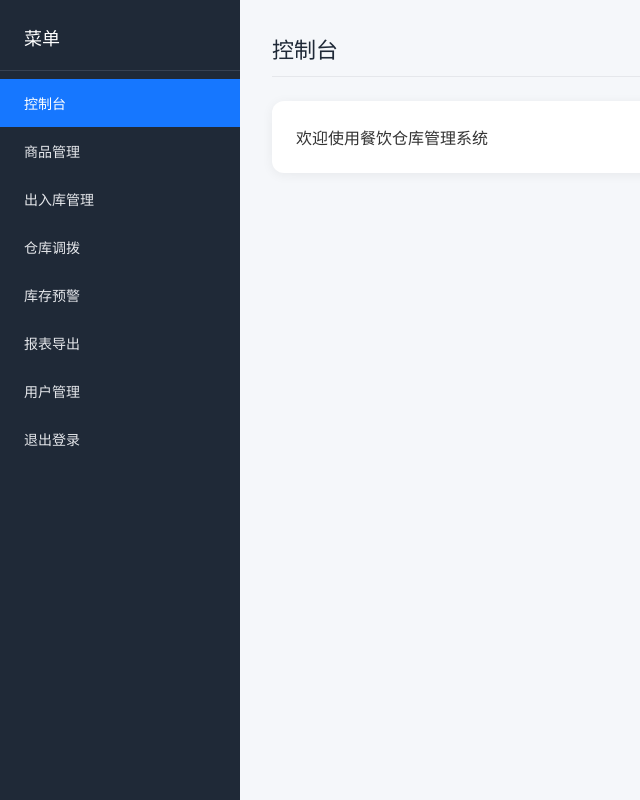
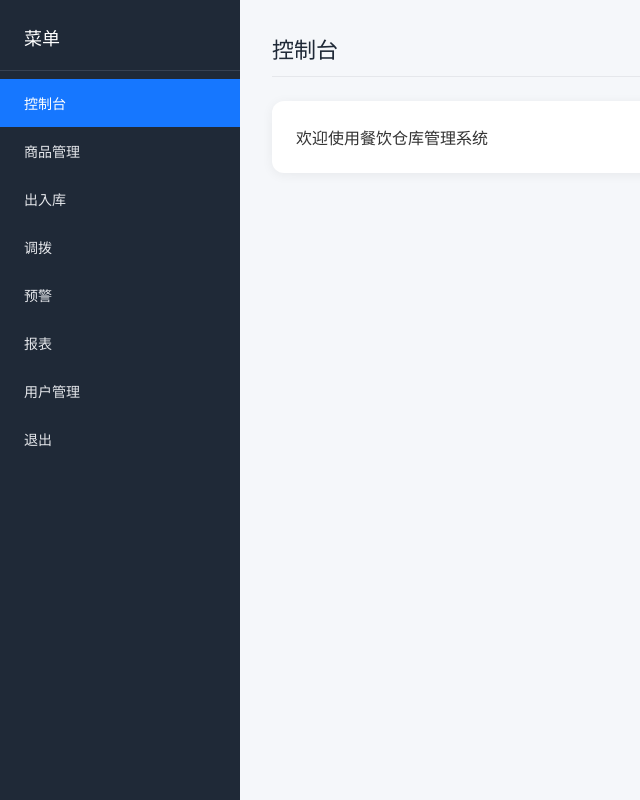
Before and after one commit to JJB0619/warehouse, a Flask app: page /index in a window 1280 px wide. Shown: the whole page, without its empty margins (0-640 px from the left). Run offline with Flask 3, Linux system fonts and the light colour scheme; a user stored in the database is signed in.

Commit message:
Update index.html

```diff
--- a/templates/index.html
+++ b/templates/index.html
@@ -1,33 +1,24 @@
 <!DOCTYPE html>
-<html lang="zh-CN">
-<head>
 <meta charset="UTF-8">
-  <title>控制台 - 餐饮仓库管理系统</title>
+<title>控制台</title>
 <link rel="stylesheet" href="/static/css/style.css">
-</head>
-<body>
 <div class="layout">
   <div class="sidebar">
     <div class="sidebar-title">菜单</div>
     <div class="sidebar-menu">
       <a href="/index" class="active">控制台</a>
       <a href="/products">商品管理</a>
-        <a href="/stock">出入库管理</a>
-        <a href="/transfer">仓库调拨</a>
-        <a href="/warning">库存预警</a>
-        <a href="/report">报表导出</a>
+      <a href="/stock">出入库</a>
+      <a href="/transfer">调拨</a>
+      <a href="/warning">预警</a>
+      <a href="/report">报表</a>
       <a href="/users">用户管理</a>
-        <a href="javascript:logout()">退出登录</a>
+      <a onclick="logout()">退出</a>
     </div>
   </div>
-
   <div class="content">
     <div class="page-title">控制台</div>
-      <div class="card">
-        欢迎使用餐饮仓库管理系统
-      </div>
+    <div class="card">欢迎使用餐饮仓库管理系统</div>
   </div>
 </div>
 <script src="/static/js/main.js"></script>
-</body>
-</html>
```
Lines whose indentation alone changed are shown as unchanged.
